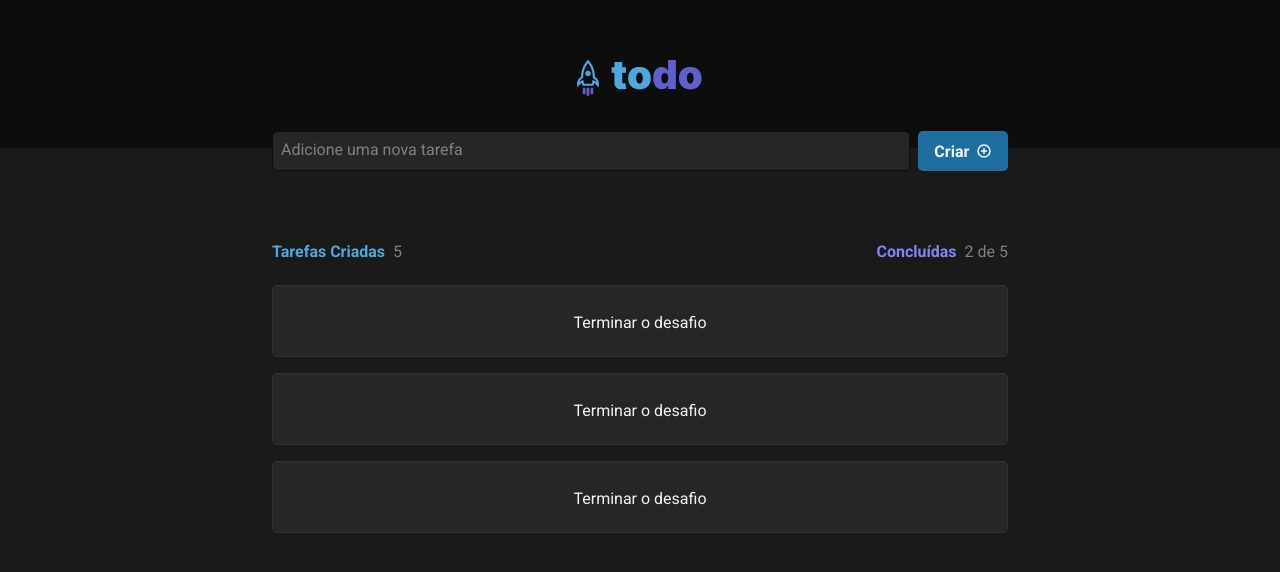
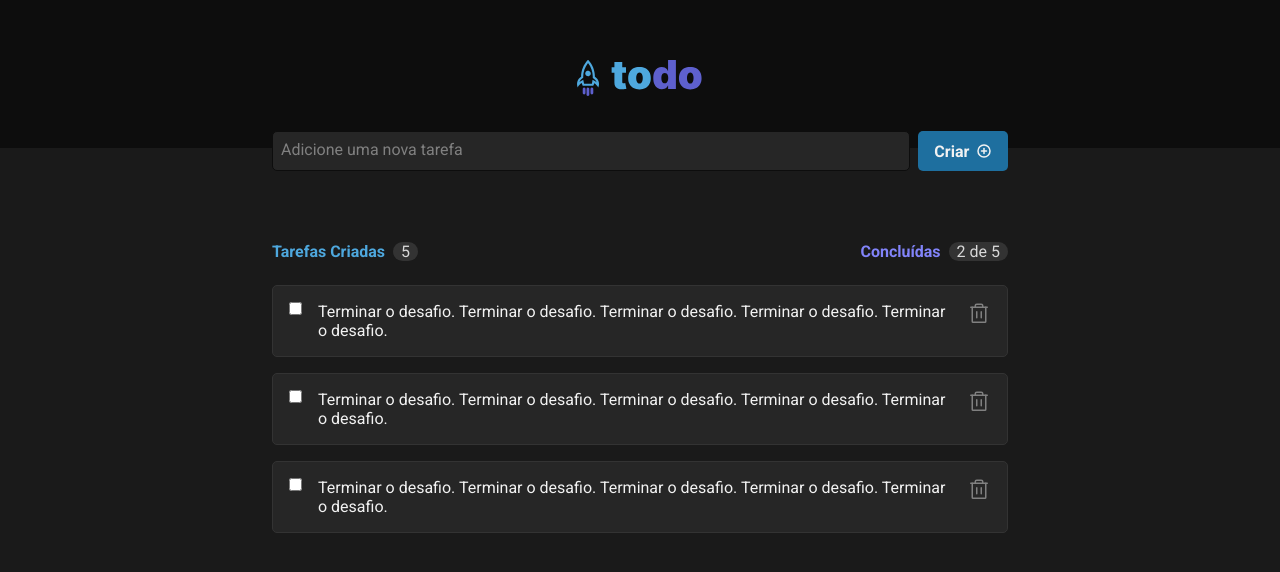
Before and after one commit to hericlysdlarii/ToDo, a React (Vite) app: page / in a window 1280 px wide. Shown: the top 572 px of the page. Built offline with nearby package versions, Linux system fonts and the light colour scheme.

Commit message:
Atualizando área de Task

```diff
--- a/src/components/Tasks.module.css
+++ b/src/components/Tasks.module.css
@@ -3,19 +3,39 @@
   border-radius: 5px;
   border: 1px solid var(--gray-400);
 
-  height: 4.5rem;
-}
 
-.tasks {
-  text-align: center;
+  padding: 1rem;
 }
 
 .tasks + .tasks {
   margin-top: 1rem;
 }
 
-.content {
-  line-height: 1.6;
+.content header {
+  /* line-height: 1.6; */
   color: var(--gray-100);
-  margin-top: 1.5rem;
+
+  display: flex;
+  align-items: flex-start;
+  justify-content: space-between;
+  gap: 1rem;
 }
+
+.content input {
+  background: transparent;
+}
+
+.content header button {
+  background: transparent;
+  border: 0;
+  color: var(--gray-300);
+  cursor: pointer;
+  line-height: 0;
+  border-radius: 2px;
+}
+
+.content header button:hover {
+  background: var(--gray-400);
+  color: var(--danger);
+
+}
--- a/src/components/Tasks.tsx
+++ b/src/components/Tasks.tsx
@@ -1,11 +1,25 @@
 import styles from './Tasks.module.css';
+import { Trash } from 'phosphor-react';
+
 
 export function Task() {
   return (
     <article className={styles.tasks}>
       <div className={styles.content}>
 
-        <p>Terminar o desafio</p>
+        <header>
+
+          <input
+            type="checkbox"
+          />
+
+          <p>Terminar o desafio.  Terminar o desafio. Terminar o desafio. Terminar o desafio. Terminar o desafio.</p>
+
+          <button title="Deletar tarefa">
+            <Trash size={24}/>
+          </button>
+
+        </header>
 
       </div>
     </article>
--- a/src/components/TasksInfo.module.css
+++ b/src/components/TasksInfo.module.css
@@ -24,3 +24,19 @@
 .concluded strong {
   color: var(--purple);
 }
+
+.numberOfTasks {
+  padding-left: 0.5rem;
+  padding-right: 0.5rem;
+  background: var(--gray-400);
+  color: var(--gray-200);
+  border-radius: 16px;
+}
+
+.numberOfCompleted {
+  padding-left: 0.5rem;
+  padding-right: 0.5rem;
+  background: var(--gray-400);
+  color: var(--gray-200);
+  border-radius: 16px;
+}
--- a/src/components/TasksInfo.tsx
+++ b/src/components/TasksInfo.tsx
@@ -5,12 +5,12 @@ export function TasksInfo() {
     <header className={styles.infos}>
       <div className={styles.createdTasks}>
         <strong>Tarefas Criadas</strong>
-        <div>5</div>
+        <div className={styles.numberOfTasks}>5</div>
       </div>
 
       <div className={styles.concluded}>
       <strong>Concluídas</strong>
-      <div>2 de 5</div>
+      <div className={styles.numberOfCompleted}>2 de 5</div>
       </div>
     </header>
   )
```
